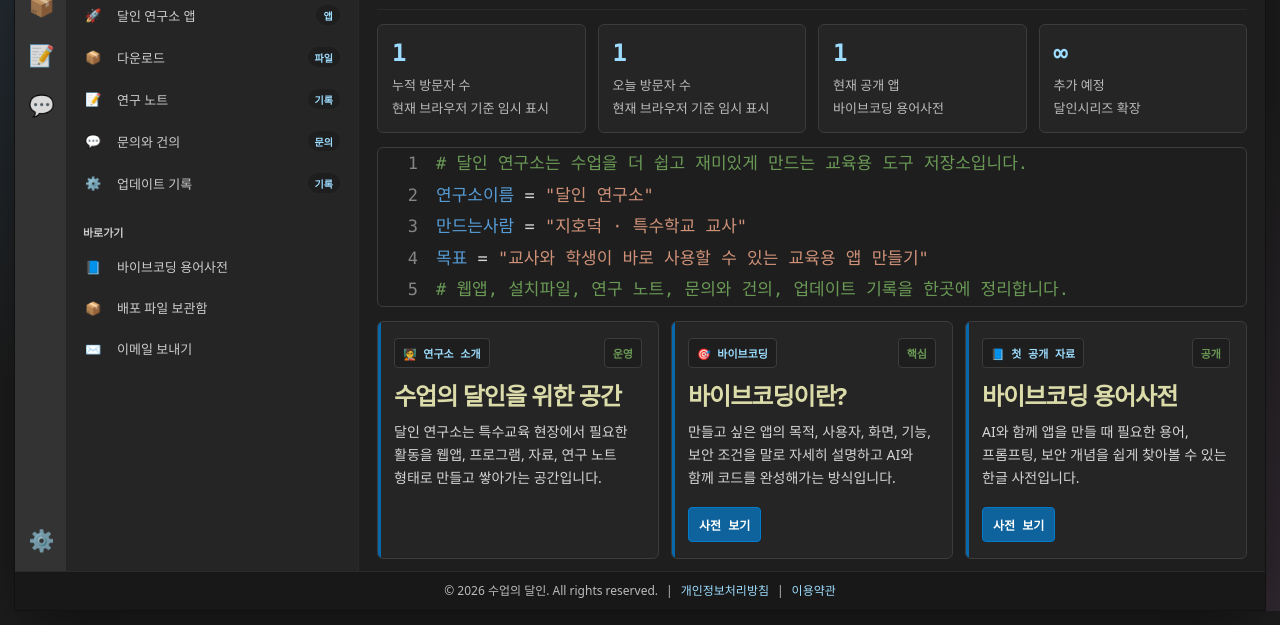
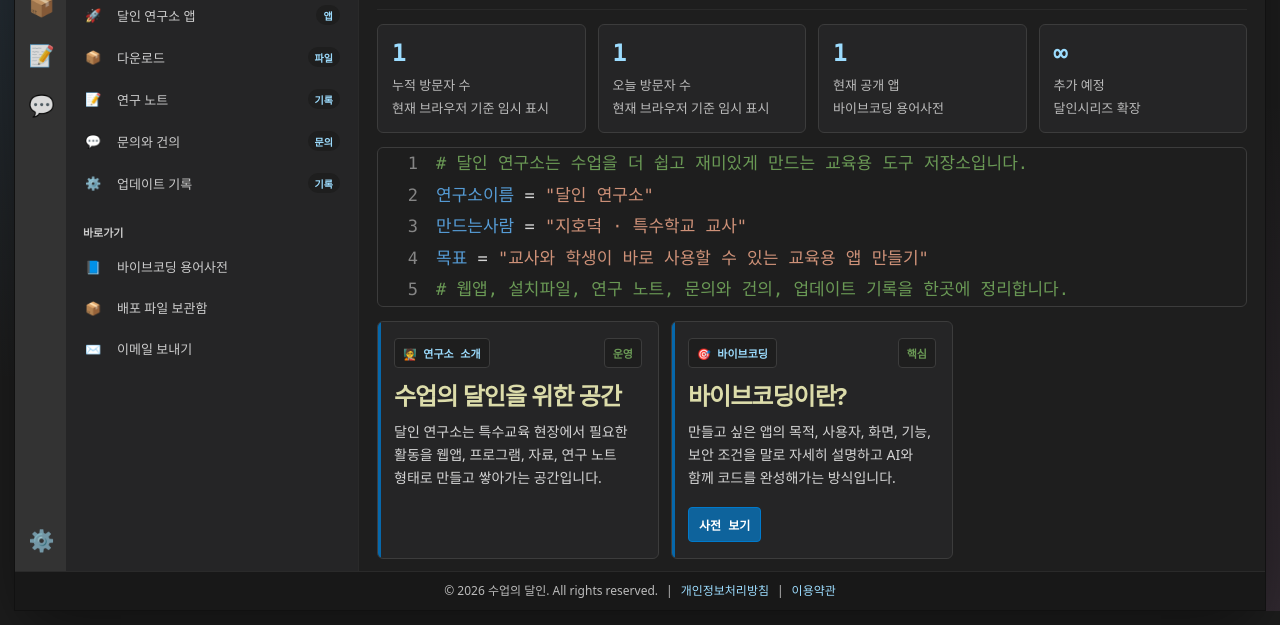
Before and after one commit to hodeok91/dalin-lab, a plain HTML site: page index.html in a window 1280 px wide. Shown: the part 175-800 px from the top of the page. Drawn offline with Linux system fonts and the light colour scheme.

Commit message:
Update index.html

```diff
--- a/index.html
+++ b/index.html
@@ -957,18 +957,6 @@
               </div>
               <h3>바이브코딩이란?</h3>
               <p>만들고 싶은 앱의 목적, 사용자, 화면, 기능, 보안 조건을 말로 자세히 설명하고 AI와 함께 코드를 완성해가는 방식입니다.</p>
-              <div class="actions">
-                <a class="action" href="apps/vibe-glossary/">사전 보기</a>
-              </div>
-            </article>
-
-            <article class="card">
-              <div class="card-meta">
-                <span class="chip">📘 첫 공개 자료</span>
-                <span class="status live">공개</span>
-              </div>
-              <h3>바이브코딩 용어사전</h3>
-              <p>AI와 함께 앱을 만들 때 필요한 용어, 프롬프팅, 보안 개념을 쉽게 찾아볼 수 있는 한글 사전입니다.</p>
               <div class="actions">
                 <a class="action" href="apps/vibe-glossary/">사전 보기</a>
               </div>
```
